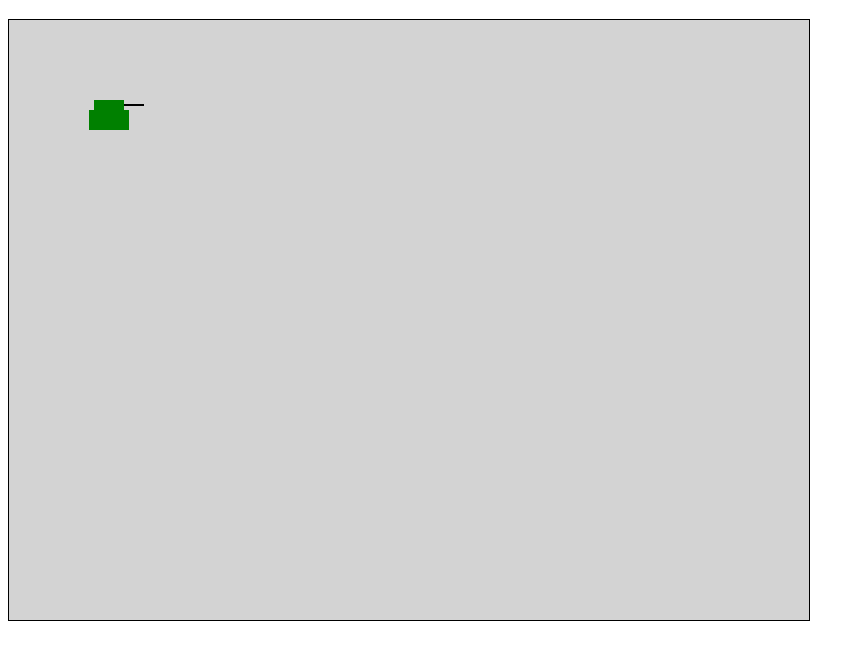
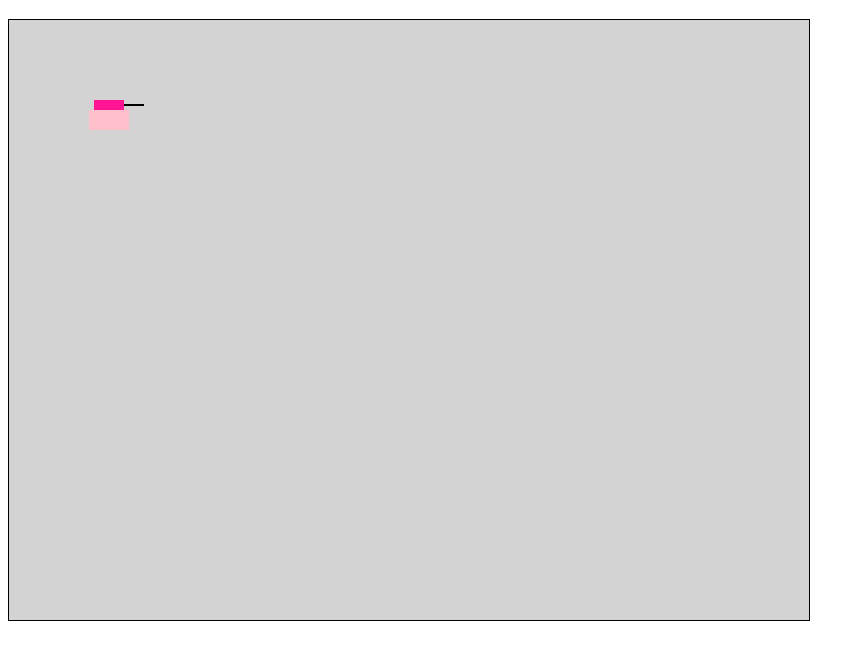
Before and after one commit to aaaaaaaaaaaxi/tank-game-prototype, a plain HTML site: page index.html in a window 1280 px wide. Shown: the part 61-720 px from the top of the page, without its empty margins (0-865 px from the left). Drawn offline with Linux system fonts and the light colour scheme.

```diff
--- a/index.html
+++ b/index.html
@@ -83,11 +83,11 @@
 
         function drawTank(ctx, x, y) {
             // 1. Tank body: pink rectangle 40x20, centered at (x, y)
-            ctx.fillStyle = 'green';
+            ctx.fillStyle = 'pink';
             ctx.fillRect(x - 20, y - 10, 40, 20);
 
             // 2. Turret: darker pink rectangle 30x10, centered on top of body
-            ctx.fillStyle = 'deepgreen';
+            ctx.fillStyle = 'deeppink';
             ctx.fillRect(x - 15, y - 20, 30, 10);
 
             // 3. Gun barrel: thin black line 20px extending right from turret
```
Also changed, not shown: 2 other files.
